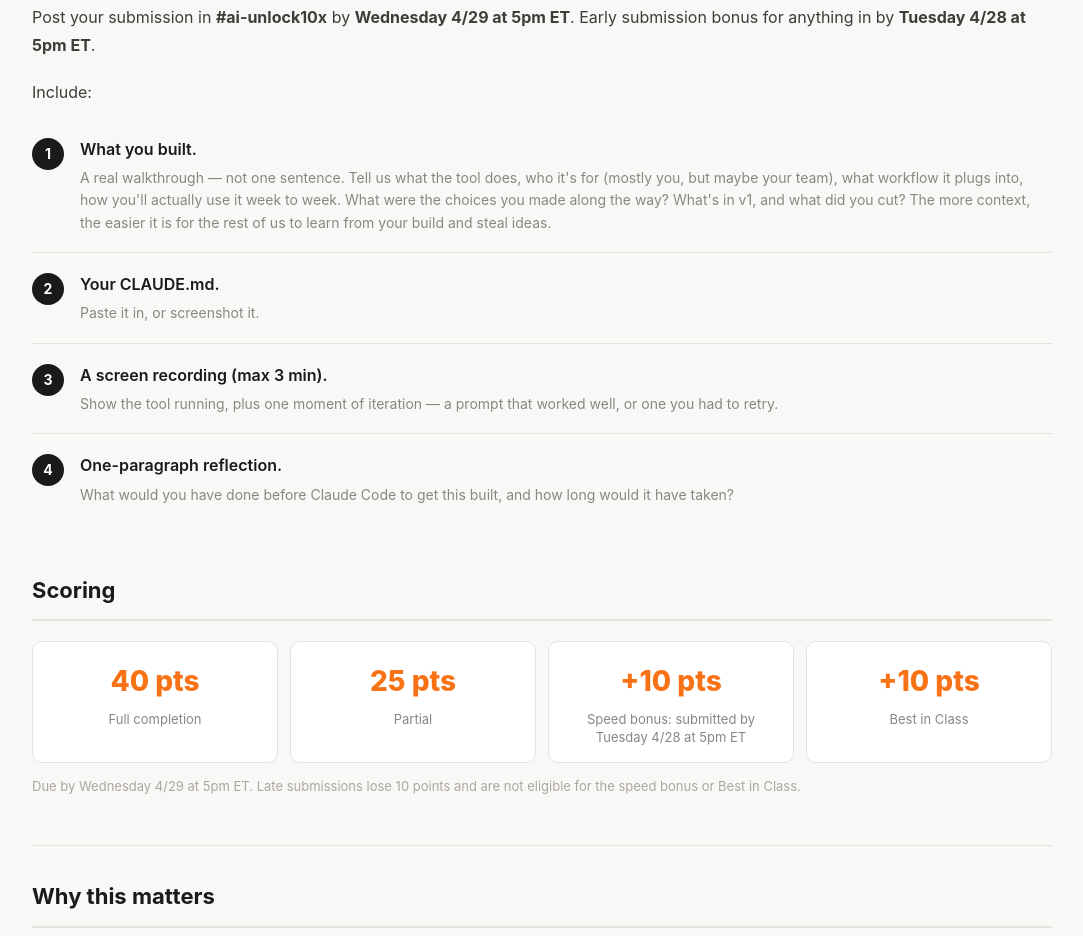
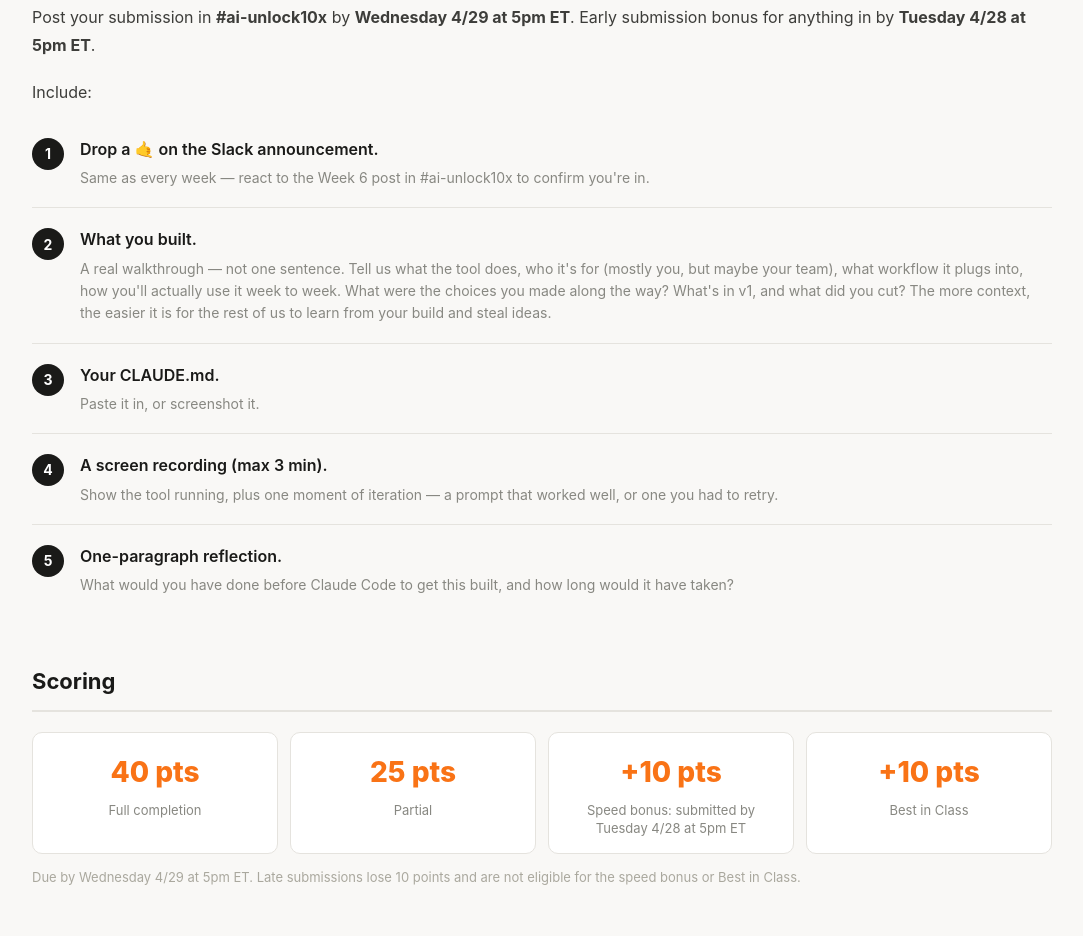
Before and after one commit to lukefernandez-ux/ai-unlock10x-leaderboard, a website: page week6.html in a window 1280 px wide. Shown: the part 2794-3730 px from the top of the page, without its empty margins (98-1181 px from the left). Drawn offline with Linux system fonts and the light colour scheme.

Commit message:
Add 🤙 reaction step to Week 6 ask section
Matches prior weeks' pattern — react to the Slack announcement to confirm
you're in. Renumber remaining submission items to 2-5.

Co-Authored-By: Claude Opus 4.7 (1M context) <noreply@anthropic.com>

```diff
--- a/week6.html
+++ b/week6.html
@@ -306,26 +306,33 @@
         <li class="exercise-item">
           <div class="exercise-num">1</div>
           <div class="exercise-content">
+            <div class="exercise-main">Drop a &#x1F919; on the Slack announcement.</div>
+            <div class="exercise-sub">Same as every week &mdash; react to the Week 6 post in #ai-unlock10x to confirm you're in.</div>
+          </div>
+        </li>
+        <li class="exercise-item">
+          <div class="exercise-num">2</div>
+          <div class="exercise-content">
             <div class="exercise-main">What you built.</div>
             <div class="exercise-sub">A real walkthrough &mdash; not one sentence. Tell us what the tool does, who it's for (mostly you, but maybe your team), what workflow it plugs into, how you'll actually use it week to week. What were the choices you made along the way? What's in v1, and what did you cut? The more context, the easier it is for the rest of us to learn from your build and steal ideas.</div>
           </div>
         </li>
         <li class="exercise-item">
-          <div class="exercise-num">2</div>
+          <div class="exercise-num">3</div>
           <div class="exercise-content">
             <div class="exercise-main">Your CLAUDE.md.</div>
             <div class="exercise-sub">Paste it in, or screenshot it.</div>
           </div>
         </li>
         <li class="exercise-item">
-          <div class="exercise-num">3</div>
+          <div class="exercise-num">4</div>
           <div class="exercise-content">
             <div class="exercise-main">A screen recording (max 3 min).</div>
             <div class="exercise-sub">Show the tool running, plus one moment of iteration &mdash; a prompt that worked well, or one you had to retry.</div>
           </div>
         </li>
         <li class="exercise-item">
-          <div class="exercise-num">4</div>
+          <div class="exercise-num">5</div>
           <div class="exercise-content">
             <div class="exercise-main">One-paragraph reflection.</div>
             <div class="exercise-sub">What would you have done before Claude Code to get this built, and how long would it have taken?</div>
```
